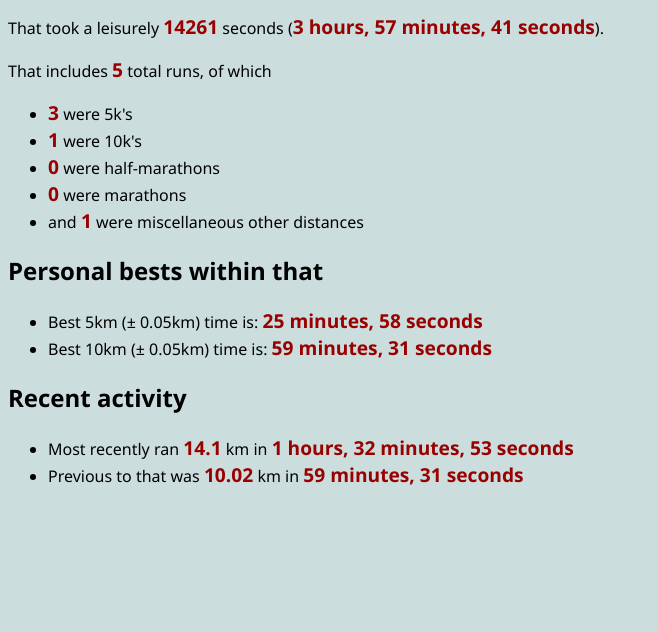
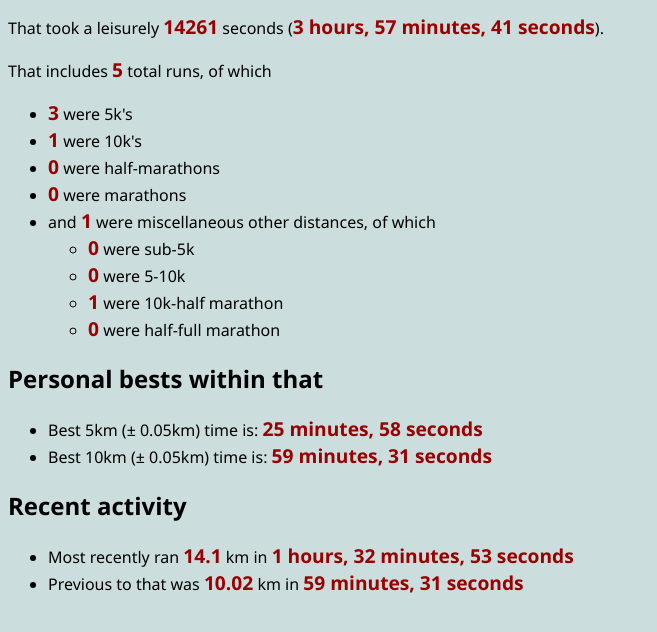
Before and after one commit to ADBond/run-stats, a plain HTML site: page index.html in a window 1280 px wide. Shown: the part 116-748 px from the top of the page, without its empty margins (0-657 px from the left). Drawn offline with nearby package versions, Linux system fonts and the light colour scheme.

Commit message:
optimistically allow days in time parsing, crude categorisation of misc distances

```diff
--- a/index.html
+++ b/index.html
@@ -24,7 +24,15 @@
       <li><span id="count-10k" class="jazzy-stat">???</span> were 10k's</li>
       <li><span id="count-half" class="jazzy-stat">???</span> were half-marathons</li>
       <li><span id="count-marathon" class="jazzy-stat">???</span> were marathons</li>
-      <li>and <span id="count-misc" class="jazzy-stat">???</span> were miscellaneous other distances</li>
+      <li>
+        and <span id="count-misc" class="jazzy-stat">???</span> were miscellaneous other distances, of which
+        <ul>
+          <li><span id="count-misc-sub-5" class="jazzy-stat">???</span> were sub-5k</li>
+          <li><span id="count-misc-5-10" class="jazzy-stat">???</span> were 5-10k</li>
+          <li><span id="count-misc-10-half" class="jazzy-stat">???</span> were 10k-half marathon</li>
+          <li><span id="count-misc-half-marathon" class="jazzy-stat">???</span> were half-full marathon</li>
+        </ul>
+      </li>
     </ul>
   </p>
   <h2>Personal bests within that</h2>
--- a/summarise.js
+++ b/summarise.js
@@ -19,8 +19,11 @@ function timeToSeconds(hours, minutes, seconds){
     return 3600*parseInt(hours) + 60*parseInt(minutes) + parseInt(seconds);
 }
 
+function daysFromSeconds(seconds){
+    return Math.floor(seconds / 86400);
+}
 function hoursFromSeconds(seconds){
-    return Math.floor(seconds/3600);
+    return Math.floor((seconds % 86400) / 3600);
 }
 function leftoverMinutesFromSeconds(seconds){
     return Math.floor((seconds % 3600) / 60);
@@ -29,17 +32,24 @@ function leftoverSecondsFromSeconds(seconds){
     return seconds % 60;
 }
 function hmsStringFromSeconds(seconds){
+    const days = daysFromSeconds(seconds);
     const hours = hoursFromSeconds(seconds);
     const minutes = leftoverMinutesFromSeconds(seconds);
     const lo_seconds = leftoverSecondsFromSeconds(seconds);
     // have mins and secs as a minimum, then everything else only as relevant
     let time_string = `${minutes} minutes, ${lo_seconds} seconds`;
-    if (hours > 0){
+    if (hours > 0 || days > 0){
         time_string = `${hours} hours, ${time_string}`;
+        if (days > 0){
+            time_string = `${days} days, ${time_string}`;
+        }
     }
+
     return time_string
 }
 
+// want a generalised categorisation - maybe suplement each with category: X type tag
+// if I do that then need non-overlapping boundaries
 // max 0.1% tolerance officially I think, but let's be cool.
 // can always adjust these as we go, let's see what seems reasonable. Plucking kind of from my arse at the moment
 function within(distance_km, lower_limit, upper_limit){
@@ -52,6 +62,9 @@ function isFiveK(distance_km){
 function isTenK(distance_km){
     const tolerance = 0.05;
     return within(distance_km, (10 - tolerance), (10 + tolerance));
+}
+function isTenToHalfMisc(distance_km){
+    return within(distance_km, 10.05, 21.1);
 }
 function isHalf(distance_km){
     // reference value 21.0975 km
@@ -92,6 +105,10 @@ d3.csv(
         const ten_ks = csv_data.filter(datum => isTenK(datum.distance_km));
         const halfs = csv_data.filter(datum => isHalf(datum.distance_km));
         const marathons = csv_data.filter(datum => isMarathon(datum.distance_km));
+        const sub_fives = [];
+        const five_tens = [];
+        const ten_halfs = csv_data.filter(datum => isTenToHalfMisc(datum.distance_km));
+        const half_fulls = [];
         // TODO: look at all this horrible repitition, and feel shame
         let best_five = {"total_seconds": Infinity};
         five_ks.forEach(
@@ -130,6 +147,10 @@ d3.csv(
         d3.select("#count-marathon").text(marathons.length);
         // yeah yeah I know
         d3.select("#count-misc").text(csv_data.length - five_ks.length - ten_ks.length - halfs.length - marathons.length);
+        d3.select("#count-misc-sub-5").text(sub_fives.length);
+        d3.select("#count-misc-5-10").text(five_tens.length);
+        d3.select("#count-misc-10-half").text(ten_halfs.length);
+        d3.select("#count-misc-half-marathon").text(half_fulls.length);
 
         const recent_run = recent(csv_data);
         const penultimate_run = recent(csv_data, 2);
```
